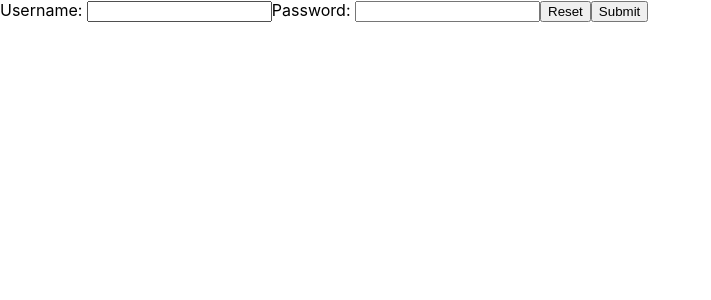
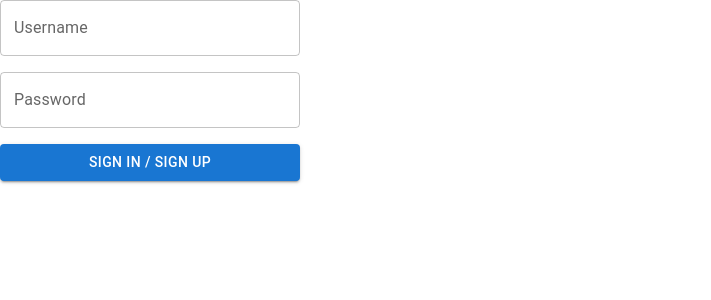
Before and after one commit to mu2519/task-management-frontend, a React (Create React App) app: page / in a window 1280 px wide. Shown: the top 300 px of the page, without its empty margins (0-711 px from the left). Built offline with nearby package versions, Linux system fonts and the light colour scheme.

Commit message:
Improve UI of login page

```diff
--- a/src/App.js
+++ b/src/App.js
@@ -5,6 +5,9 @@ import { Button } from '@mui/material';
 import AddIcon from '@mui/icons-material/Add';
 import DeleteIcon from '@mui/icons-material/Delete';
 import { GridActionsCellItem } from '@mui/x-data-grid';
+import Box from '@mui/material/Box';
+import { TextField } from '@mui/material';
+import Stack from '@mui/material/Stack';
 
 
 export default function App() {
@@ -106,16 +109,13 @@ export default function App() {
           <Button variant="outlined" startIcon={<AddIcon />} onClick={handleCreate}>add</Button>
         </div>
       ) : (
-        <form method="post" onSubmit={handleSubmit}>
-          <label>
-            Username: <input type="text" name="username" />
-          </label>
-          <label>
-            Password: <input type="password" name="password" />
-          </label>
-          <button type="reset">Reset</button>
-          <button type="submit">Submit</button>
-        </form>
+        <Box component="form" method="post" onSubmit={handleSubmit} sx={{width: 300}}>
+          <Stack direction="column" spacing={2}>
+            <TextField type="text" id="username" name="username" label="Username" />
+            <TextField type="password" id="password" name="password" label="Password" />
+            <Button type="submit" variant="contained">sign in / sign up</Button>
+          </Stack>
+        </Box>
       )}
     </div>
   )
```
